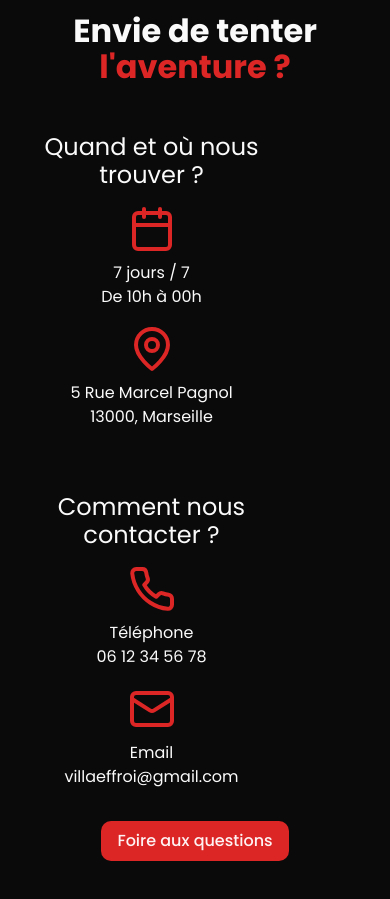
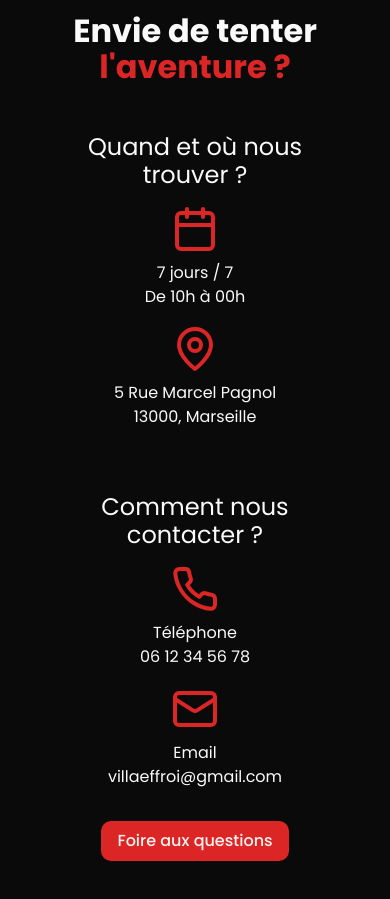
Before and after one commit to SebastienLaurentt/Escape-Game, a Next.js app: page / in a window 390 px wide. Shown: the part 3300-4199 px from the top of the page. Built offline with nearby package versions, Linux system fonts and the light colour scheme.

Commit message:
update css

```diff
--- a/components/shared/Sections/Infos.tsx
+++ b/components/shared/Sections/Infos.tsx
@@ -11,7 +11,7 @@ const Infos = () => {
 
       <div className="flex flex-col gap-y-16 md:flex-row md:justify-center md:gap-x-20 md:gap-y-0 lg:gap-x-28">
         {/* When and Where  */}
-        <div className="flex w-[255px] flex-col items-center">
+        <div className="flex w-[255px] flex-col items-center mx-auto md:mx-0">
           <h3 className="mb-4 w-full text-center md:text-left">
             Quand et où nous trouver ?
           </h3>
@@ -44,7 +44,7 @@ const Infos = () => {
         </div>
 
         {/* Contact  */}
-        <div className="flex w-[255px] flex-col items-center">
+        <div className="flex w-[255px] flex-col items-center mx-auto md:mx-0">
           <h3 className="mb-4 w-full text-center md:text-left">Comment nous contacter ?</h3>
 
           <div className="flex w-full flex-col gap-y-4">
```
